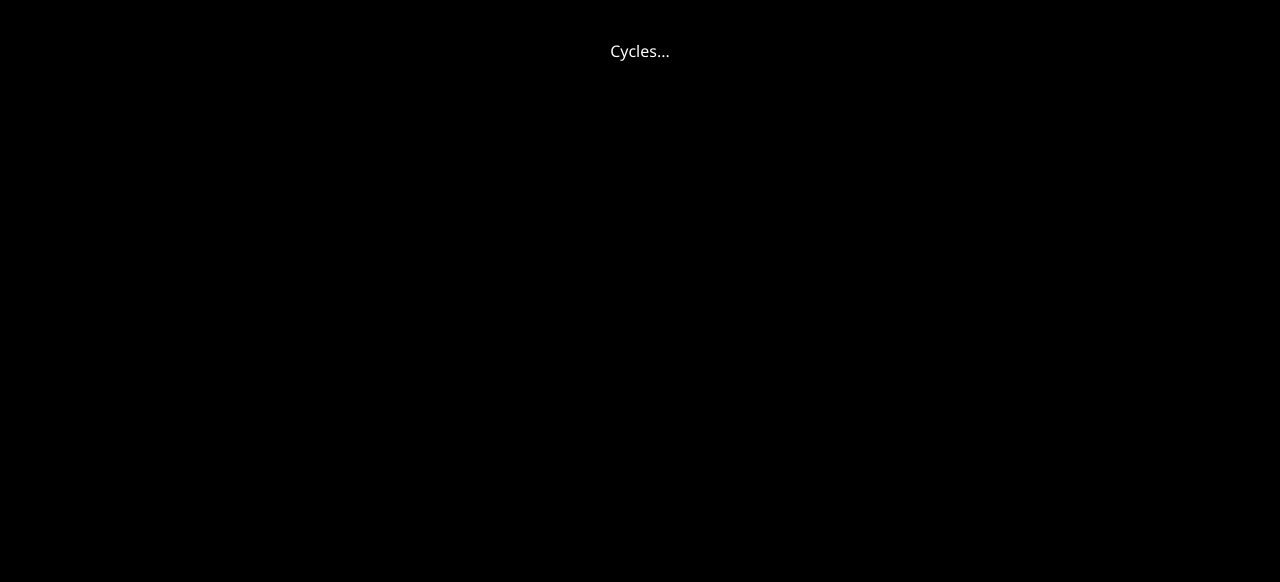
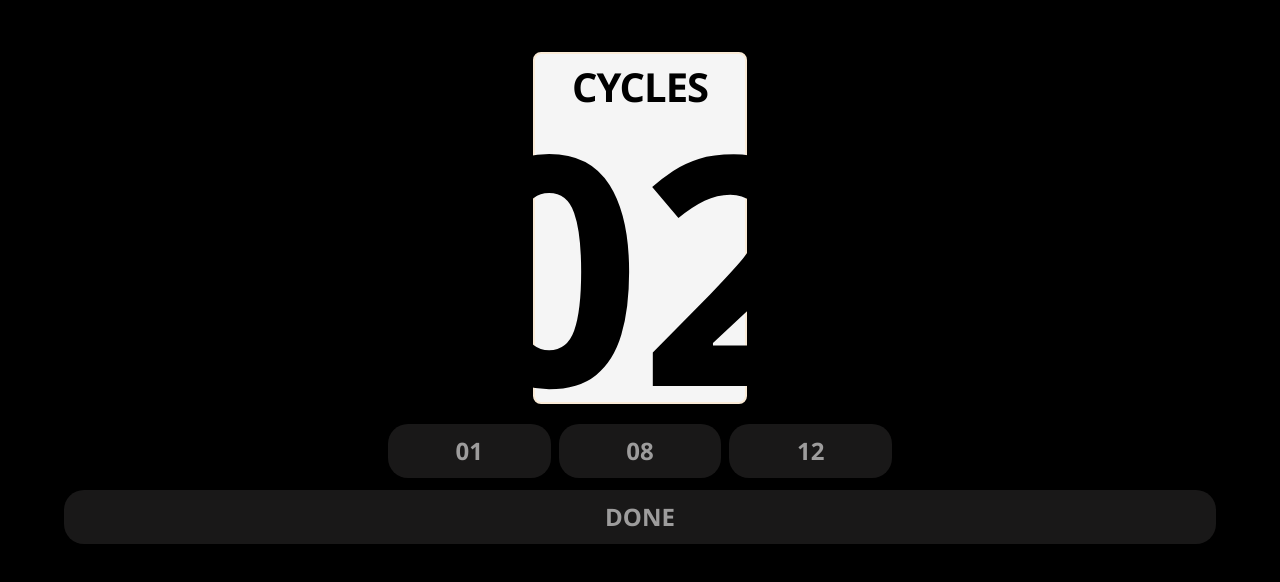
Before and after one commit to c1b3rt00lk1t/free-tabata, a React (Create React App) app: page /cycles in a window 1280 px wide. Shown: the top 582 px of the page. Built offline with nearby package versions, Linux system fonts and the light colour scheme.

Commit message:
Added Cycle and Tabata pages with DisplayCycle and the buttons to set the default values for the cycles.

```diff
--- /dev/null
+++ b/src/components/DefaultCycles.jsx
@@ -0,0 +1,13 @@
+import React, { useContext } from 'react'
+import FreeTabataContext from "../context/FreeTabataContext";
+
+const DefaultCycles = ({type,number}) => {
+  const context = useContext(FreeTabataContext);
+  const handleClick = context[`handleSet${type}`](number);
+
+  return (
+      <div onClick={handleClick} className='defaultBtn'>{`${String(number).padStart(2,'0')}`}</div>
+    )
+}
+
+export default DefaultCycles
--- /dev/null
+++ b/src/components/DisplayCycle.jsx
@@ -0,0 +1,20 @@
+import React, { useContext } from 'react'
+import FreeTabataContext from "../context/FreeTabataContext";
+
+
+
+const DisplayCycle = ({type}) => {
+
+  const context = useContext(FreeTabataContext);
+  const cycle = context[type];
+
+  return (
+    <div className={`${type} display`}>
+        <div className=''>{type.toUpperCase()}</div>
+        <div className="countdownDisplayItems">{String(cycle).padStart(2,'0')}</div>
+        {console.log(String(cycle).padStart(2,'0'))}
+    </div>
+  )
+}
+
+export default DisplayCycle
--- a/src/context/FreeTabataContext.js
+++ b/src/context/FreeTabataContext.js
@@ -11,8 +11,8 @@ export const FreeTabataProvider = ({ children }) => {
   const [prepareInit, setPrepareInit] = useState(NR_TIME);
   const [workInit, setWorkInit] = useState(NR_TIME);
   const [restInit, setRestInit] = useState(NR_TIME);
-  // const [tabatasInit, setTabatasInit] = useState(NR_TBT);
-  // const [cyclesInit, setCyclesInit] = useState(NR_TBT);
+  const [tabatasInit, setTabatasInit] = useState(NR_TBT);
+  const [cyclesInit, setCyclesInit] = useState(NR_TBT);
 
   const [prepare, setPrepare] = useState(NR_TIME);
   const [work, setWork] = useState(NR_TIME);
@@ -42,6 +42,14 @@ export const FreeTabataProvider = ({ children }) => {
     setRest(nr);
   };
 
+  const handleSettabatas =  (nr) =>( ) => {
+    setTabatasInit(nr);
+    setTabatas(nr);
+  };
+  const handleSetcycles =  (nr) =>( ) => {
+    setCyclesInit(nr);
+    setCycles(nr);
+  };
 
 
   /**
@@ -155,7 +163,11 @@ export const FreeTabataProvider = ({ children }) => {
         workInit,
         handleSetwork,
         restInit,
-        handleSetrest
+        handleSetrest,
+        tabatasInit,
+        handleSettabatas,
+        cyclesInit,
+        handleSetcycles
       }}
     >
       {children}
--- a/src/pages/Cycles.jsx
+++ b/src/pages/Cycles.jsx
@@ -1,8 +1,20 @@
 import React from 'react'
+import DefaultCycles from '../components/DefaultCycles';
+import DisplayCycle from "../components/DisplayCycle";
+import DoneButton from "../components/DoneButton";
 
 const Cycles = () => {
   return (
-    <div style={{color:'white'}}>Cycles...</div>
+    <div className='verticalContainer'>
+    <DisplayCycle type='cycles'/>
+    <div className="horizontalContainer">
+    <DefaultCycles type='cycles' number={1}/>
+      <DefaultCycles type='cycles' number={8}/>
+      <DefaultCycles type='cycles' number={12}/>
+    </div>
+    <DoneButton/>
+  </div>
+
   )
 }
 
--- a/src/pages/Tabatas.jsx
+++ b/src/pages/Tabatas.jsx
@@ -1,8 +1,20 @@
 import React from 'react'
+import DefaultCycles from '../components/DefaultCycles';
+import DisplayCycle from "../components/DisplayCycle";
+import DoneButton from "../components/DoneButton";
 
 const Tabatas = () => {
   return (
-    <div style={{color:'white'}}>Tabatas...</div>
+    <div className='verticalContainer'>
+      <DisplayCycle type='tabatas'/>
+      <div className="horizontalContainer">
+      <DefaultCycles type='tabatas' number={1}/>
+      <DefaultCycles type='tabatas' number={5}/>
+      <DefaultCycles type='tabatas' number={10}/>
+
+      </div>
+      <DoneButton/>
+    </div>
   )
 }
 
```
